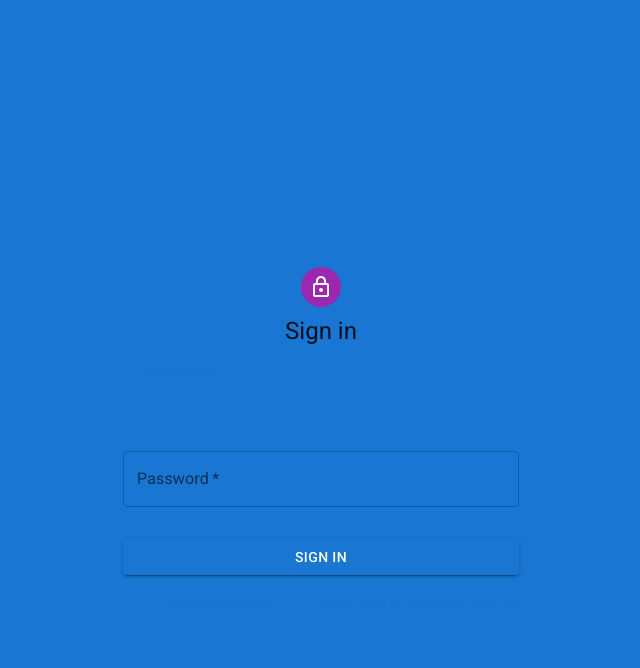
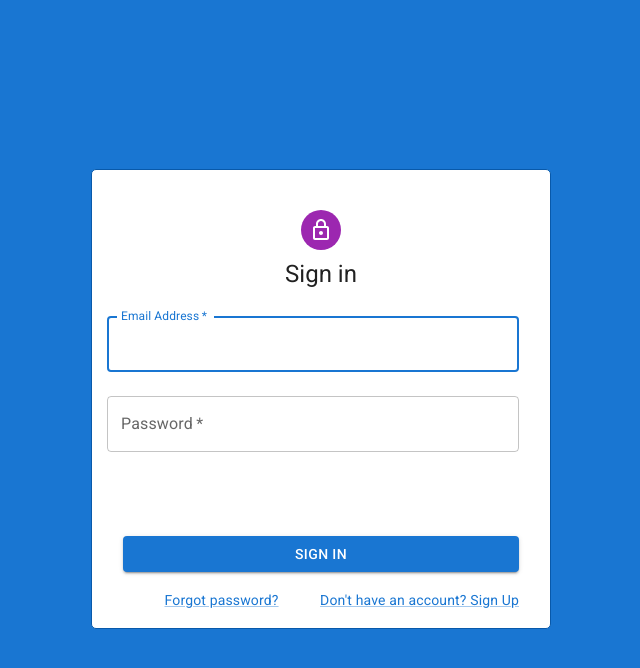
Before and after one commit to itayhashay/cupidoor, a React (Create React App) app in the folder client/: page / in a window 1280 px wide. Both pictures are taken after a click on the link "Already have an account? Sign in". Shown: the top 668 px of the page, without its empty margins (319-959 px from the left). Built offline with nearby package versions, Linux system fonts and the light colour scheme.

Commit message:
landing page ui finished

```diff
--- a/client/src/components/Landing/SignIn.css
+++ b/client/src/components/Landing/SignIn.css
@@ -1,3 +1,13 @@
+#login-wrapper {
+  border: 1px solid #0859aa;
+  height: 460px;
+  width: 460px;
+  background-color: white;
+  border-radius: 5px;
+  z-index: 10px;
+  margin-bottom: 12px;
+}
+
 .error {
   color: rgb(200, 14, 14);
   padding: 0;
--- a/client/src/components/Landing/SignIn.tsx
+++ b/client/src/components/Landing/SignIn.tsx
@@ -1,24 +1,25 @@
+import * as Yup from "yup";
+import { useLocation, useNavigate } from "react-router-dom";
+import { useEffect, useState } from "react";
 import { Avatar, Button, CssBaseline, TextField, Box } from "@mui/material";
 import { Typography, Container, Link, Grid } from "@mui/material";
 import LockOutlinedIcon from "@mui/icons-material/LockOutlined";
+import { schema, CustomHelperText } from "./AuthHelpers";
+import { Formik } from "formik";
 import "./SignIn.css";
-import { Formik } from "formik";
-import * as Yup from "yup";
 
 interface SignInPageProps {
   onTogglePage: () => void;
 }
 
-const schema = Yup.object().shape({
-  email: Yup.string()
-    .required("Email is a required field")
-    .email("Invalid email format"),
-  password: Yup.string()
-    .required("Password is a required field")
-    .min(8, "Password must be at least 8 characters"),
-});
+const SignInPage = ({ onTogglePage }: SignInPageProps) => {
+  const navigate = useNavigate();
+  const location = useLocation();
+  const [isGoodLogin, setIsGoodLogin] = useState<boolean>(false);
+  const [loginTimeoutId, setLoginTimeoutId] = useState<
+    NodeJS.Timeout | undefined
+  >();
 
-const SignInPage = ({ onTogglePage }: SignInPageProps) => {
   const onSubmitHandler = (values: { email: string; password: string }) => {
     const userData = {
       email: values.email,
@@ -26,10 +27,28 @@ const SignInPage = ({ onTogglePage }: SignInPageProps) => {
     };
     // isUsersQues all good?
     // auth.login
-    // .then(navigate(location.state ? location.state.redirect : "/homepage"))
+    // .then(navigate(location.state ? location.state.redirect : "/home"))
     // : auth.login.then(navigate(location.state ? location.state.redirect : "/questions"))
     alert(JSON.stringify(userData));
+    setIsGoodLogin(true);
+    setLoginTimeoutId(
+      setTimeout(() => {
+        navigate(location.state ? location.state.redirect : "/home");
+      }, 1500)
+    );
   };
+
+  useEffect(() => {
+    return () => {
+      if (loginTimeoutId) {
+        clearTimeout(loginTimeoutId);
+      }
+    };
+  }, [loginTimeoutId]);
+
+  if (isGoodLogin) {
+    return <div>Logged good! redirecting you...</div>;
+  }
 
   return (
     <>
@@ -39,15 +58,23 @@ const SignInPage = ({ onTogglePage }: SignInPageProps) => {
         onSubmit={(event) => onSubmitHandler(event)}
       >
         {({ values, errors, touched, handleChange, handleSubmit }) => (
+          <div id="login-wrapper">
             <Container component="main" maxWidth="xs">
               <CssBaseline />
               <Box
                 sx={{
-                marginTop: 8,
+                  marginTop: 4,
                   display: "flex",
                   flexDirection: "column",
                   alignItems: "center",
                 }}
+              >
+                <Grid
+                  item
+                  container
+                  direction={"column"}
+                  alignItems={"center"}
+                  mb={"18px"}
                 >
                   <Avatar sx={{ m: 1, bgcolor: "secondary.main" }}>
                     <LockOutlinedIcon />
@@ -55,12 +82,20 @@ const SignInPage = ({ onTogglePage }: SignInPageProps) => {
                   <Typography component="h1" variant="h5">
                     Sign in
                   </Typography>
+                </Grid>
                 <Box
                   component="form"
                   onSubmit={handleSubmit}
                   noValidate
-                sx={{ mt: 1 }}
+                  sx={{
+                    mt: 1,
+                    height: 296,
+                    display: "flex",
+                    flexDirection: "column",
+                    justifyContent: "space-between",
+                  }}
                 >
+                  <Grid container spacing={2}>
                     <TextField
                       type="email"
                       name="email"
@@ -74,9 +109,9 @@ const SignInPage = ({ onTogglePage }: SignInPageProps) => {
                       autoFocus
                       onChange={handleChange}
                     />
-                <p className={errors?.email ? "error" : "hide"}>
-                  {errors.email && touched.email && errors.email}{" "}
-                </p>
+                    {errors?.email && (
+                      <CustomHelperText>{errors.email}</CustomHelperText>
+                    )}
                     <TextField
                       name="password"
                       id="password"
@@ -89,9 +124,11 @@ const SignInPage = ({ onTogglePage }: SignInPageProps) => {
                       autoComplete="current-password"
                       onChange={handleChange}
                     />
-                <p className={errors?.password ? "error" : "hide"}>
-                  {errors.password && touched.password && errors.password}{" "}
-                </p>
+                    {errors?.password && (
+                      <CustomHelperText>{errors.password}</CustomHelperText>
+                    )}
+                  </Grid>
+                  <Grid item container alignItems={"flex-end"}>
                     <Button
                       type="submit"
                       fullWidth
@@ -100,7 +137,7 @@ const SignInPage = ({ onTogglePage }: SignInPageProps) => {
                     >
                       Sign In
                     </Button>
-                <Grid container>
+                    <Grid container justifyContent={"center"}>
                       <Grid item xs>
                         <Link href="#" variant="body2">
                           Forgot password?
@@ -112,9 +149,11 @@ const SignInPage = ({ onTogglePage }: SignInPageProps) => {
                         </Link>
                       </Grid>
                     </Grid>
+                  </Grid>
                 </Box>
               </Box>
             </Container>
+          </div>
         )}
       </Formik>
     </>
--- a/client/src/components/Landing/SignUp.tsx
+++ b/client/src/components/Landing/SignUp.tsx
@@ -4,7 +4,7 @@ import { Avatar, Button, TextField, Container, MenuItem } from "@mui/material";
 import { Grid, Box, Typography, CssBaseline, Link } from "@mui/material";
 import LockOutlinedIcon from "@mui/icons-material/LockOutlined";
 import { Formik } from "formik";
-import { schema, roles, CustomHelperText } from "./SignUpHelpers";
+import { schema, roles, CustomHelperText } from "./AuthHelpers";
 import "./SignUp.css";
 import axios from "axios";
 interface SignUpPageProps {
@@ -84,7 +84,7 @@ const SignUpPage = ({ onTogglePage }: SignUpPageProps) => {
                   container
                   direction={"column"}
                   alignItems={"center"}
-                  sx={{ height: 30 }}
+                  sx={{ height: 89 }}
                 >
                   <Avatar sx={{ m: 1, bgcolor: "secondary.main" }}>
                     <LockOutlinedIcon />
@@ -97,7 +97,13 @@ const SignUpPage = ({ onTogglePage }: SignUpPageProps) => {
                   component="form"
                   noValidate
                   onSubmit={handleSubmit}
-                  sx={{ mt: 3, height: 550, display: 'flex', flexDirection: 'column', justifyContent: 'space-between' }}
+                  sx={{
+                    mt: 3,
+                    height: 540,
+                    display: "flex",
+                    flexDirection: "column",
+                    justifyContent: "space-between",
+                  }}
                 >
                   <Grid container spacing={2}>
                     <Grid item xs={12} sm={6}>
@@ -113,9 +119,7 @@ const SignUpPage = ({ onTogglePage }: SignUpPageProps) => {
                         onChange={handleChange}
                       />
                       {errors?.firstName && (
-                        <CustomHelperText>
-                          First name is requird
-                        </CustomHelperText>
+                        <CustomHelperText>{errors.firstName}</CustomHelperText>
                       )}
                     </Grid>
                     <Grid item xs={12} sm={6}>
```
Also changed, not shown: client/src/components/Landing/AuthHelpers.tsx (renamed from client/src/components/Landing/SignUpHelpers.tsx). Lines whose indentation alone changed are shown as unchanged.
